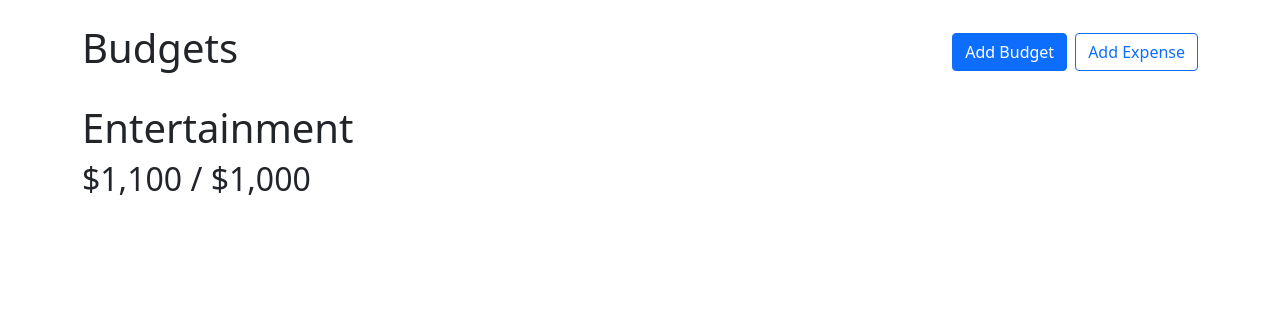
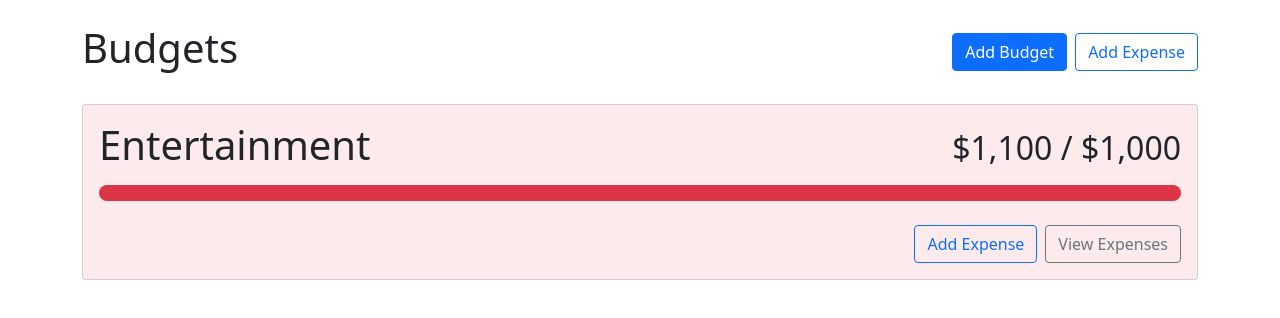
Before and after one commit to mhyneman8/budget-planner, a React (Create React App) app: page / in a window 1280 px wide. Shown: the top 318 px of the page. Built offline with nearby package versions, Linux system fonts and the light colour scheme.

Commit message:
Add progressbar with warnings

```diff
--- a/src/components/BudgetCard.jsx
+++ b/src/components/BudgetCard.jsx
@@ -1,12 +1,43 @@
-import { currencyFormatter } from "./utils"
+import { Card, Stack, Button, ProgressBar } from "react-bootstrap";
+// import ProgressBar from "react-bootstrap/ProgressBar";
+import { currencyFormatter } from "./utils";
 
-export default function BudgetCard({ name, amount, max }) {
+export default function BudgetCard({ name, amount, max, gray }) {
+
+    const classNames = [];
+    if (amount > max) {
+        classNames.push("bg-danger", "bg-opacity-10");
+    } else if (gray) {
+        classNames.push("bg-light");
+    }
+
+    function getProgressBarVariant(amount, max) {
+        const ratio = amount / max;
+        if (ratio < 0.5) return "primary";
+        if (ratio < 0.75) return "warning";
+        return "danger"
+    }
+
   return (
-    <div>
-      <div className="body">
-          <h1>{name}</h1>
-          <h2>{currencyFormatter.format(amount)} / {currencyFormatter.format(max)}</h2>
-      </div>
-    </div>
+    <Card className={classNames.join(" ")}>
+      <Card.Body >
+          <Card.Title className="d-flex justify-content-between align-items-baseline">
+            <h1 className="me-2">{name}</h1>
+            <h2>{currencyFormatter.format(amount)} / {currencyFormatter.format(max)}</h2>
+          </Card.Title>
+        <ProgressBar
+            className="rounded-pill"
+            variant={getProgressBarVariant(amount, max)}
+            min={0}
+            max={max}
+            now={amount}
+        />
+        <Stack direction="horizontal" gap="2" className="mt-4">
+            <Button variant="outline-primary" className="ms-auto">Add Expense</Button>
+            <Button variant="outline-secondary">View Expenses</Button>
+        </Stack>
+      </Card.Body>
+
+    </Card>
   )
 }
```
